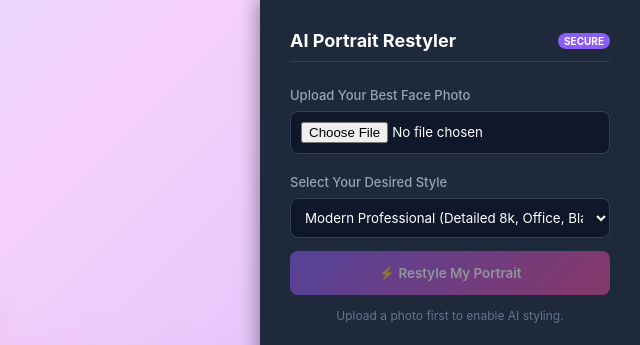
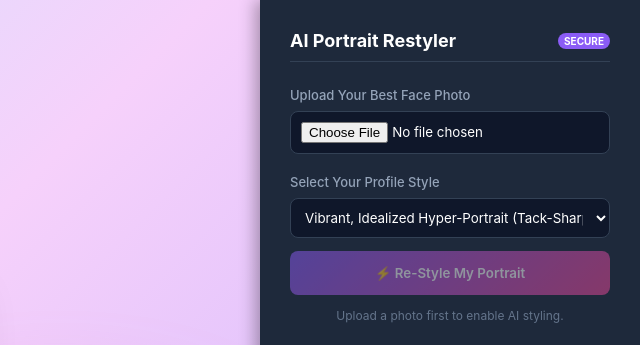
Before and after one commit to rtranslations-eng/liquee, a website: page index.html in a window 1280 px wide. Shown: the top 345 px of the page, 640-1280 px from the left. Drawn offline with nearby package versions, Linux system fonts and the light colour scheme.

Commit message:
Update index.html

```diff
--- a/index.html
+++ b/index.html
@@ -192,23 +192,23 @@
     <div class="controls">
         <h2>AI Portrait Restyler <span class="badge">SECURE</span></h2>
 
+
+
         <div class="control-group">
             <label>Upload Your Best Face Photo</label>
             <input type="file" id="image-upload" accept="image/*">
         </div>
 
         <div class="control-group">
-            <label>Select Your Desired Style</label>
+            <label>Select Your Profile Style</label>
             <select id="style-select">
-                <option value="modern-professional">Modern Professional (Detailed 8k, Office, Blazer)</option>
-                <option value="cyberpunk-illustration">Cyberpunk Illustration (Vibrant Neons, Highly Detailed)</option>
-                <option value="minimalist-vector">Minimalist Vector Art (Flat Design, Soft Colors)</option>
-                <option value="comic-book">Comic Book Panel (Graphic Novel Style, Sharp Lines)</option>
+                <option value="idealized-hyper-portrait">Vibrant, Idealized Hyper-Portrait (Tack-Sharp Focus, Highly Saturated Colors)</option>
+                <option value="soft-diffused-bokeh">Soft Diffused Bokeh (Softest Lighting, Abstract Background)</option>
+                <option value="warm-saturated-realism">Warm Saturated Realism (Natural Light, Radiant Complexion)</option>
             </select>
-            <button class="btn-ai" id="generate-ai-btn" disabled>⚡ Restyle My Portrait</button>
+            <button class="btn-ai" id="generate-ai-btn" disabled>⚡ Re-Style My Portrait</button>
             <div class="hint">Upload a photo first to enable AI styling.</div>
         </div>
-
         <h2 style="margin-top: 10px;">Manual Settings</h2>
 
         <div class="control-group">
```
